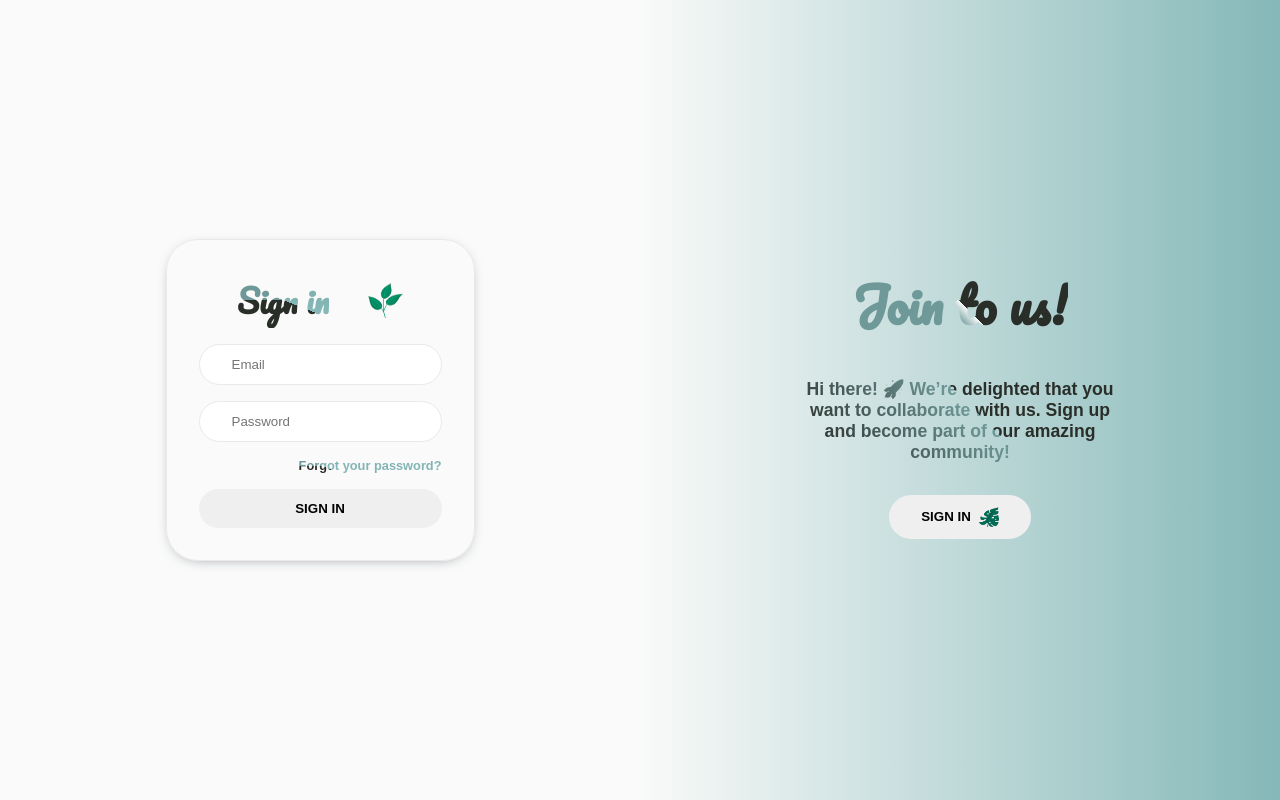
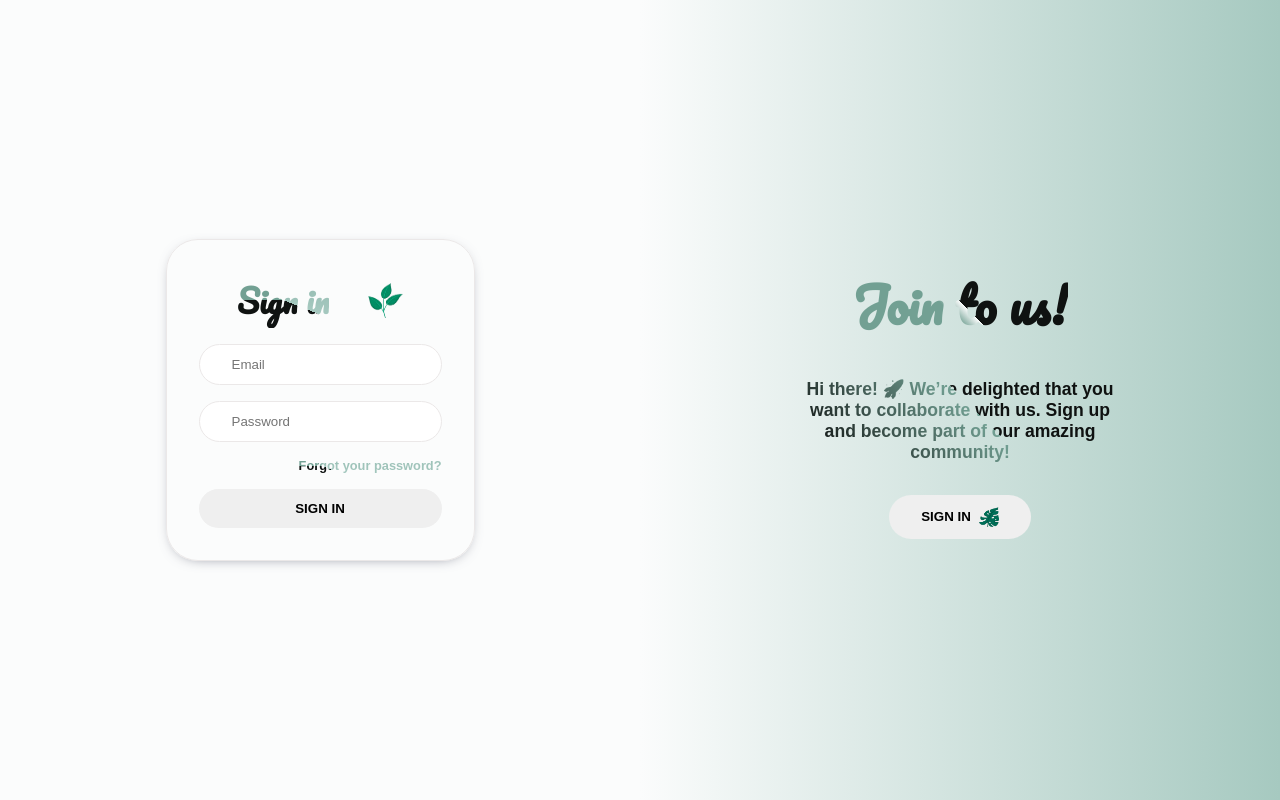
Before and after one commit to pawelek7k/TaskFlow, a Next.js app: page / in a window 1280 px wide. Built offline with nearby package versions, Linux system fonts and the light colour scheme.

Commit message:
Update roots.css

```diff
--- a/app/styles/roots.css
+++ b/app/styles/roots.css
@@ -2,14 +2,14 @@
 
 :root {
   /* colors */
-  --hover-color: #85b8b8;
-  --primary-color: #6f9999;
+  --hover-color: #a6c9c0;
+  --primary-color: #72a093;
   --border: thin solid rgb(235, 232, 232);
   --gray: rgb(235, 232, 232);
   --box-shadow-color: rgba(66, 68, 90, 1);
-  --text: #2a2e29;
-  --text-accent: #2a2e29b2;
-  --background: #f9faf9;
+  --text: #0f1211;
+  --text-accent: #0f1211b8;
+  --background: #fbfcfc;
   /* spacing */
   --primary-spacing: 2rem;
   --transition: 250ms ease-in-out;
```
